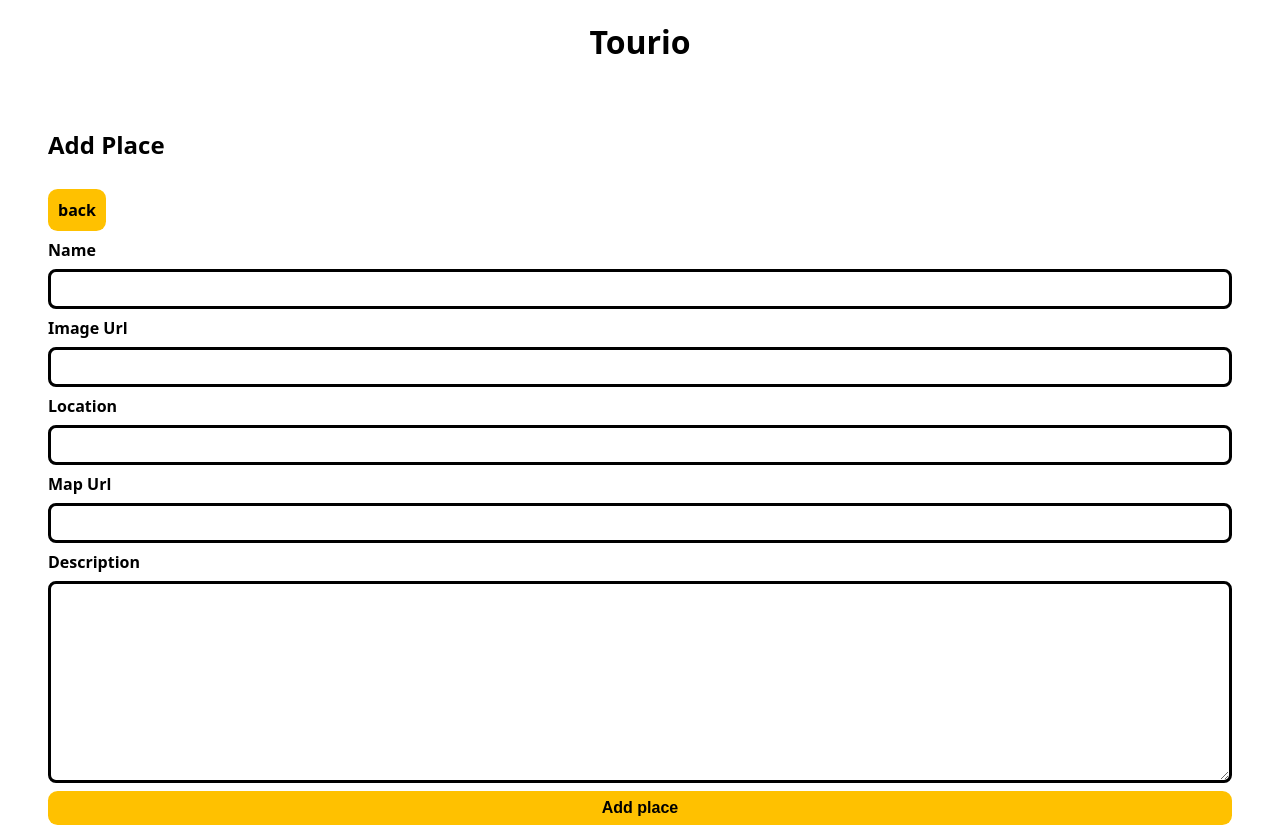
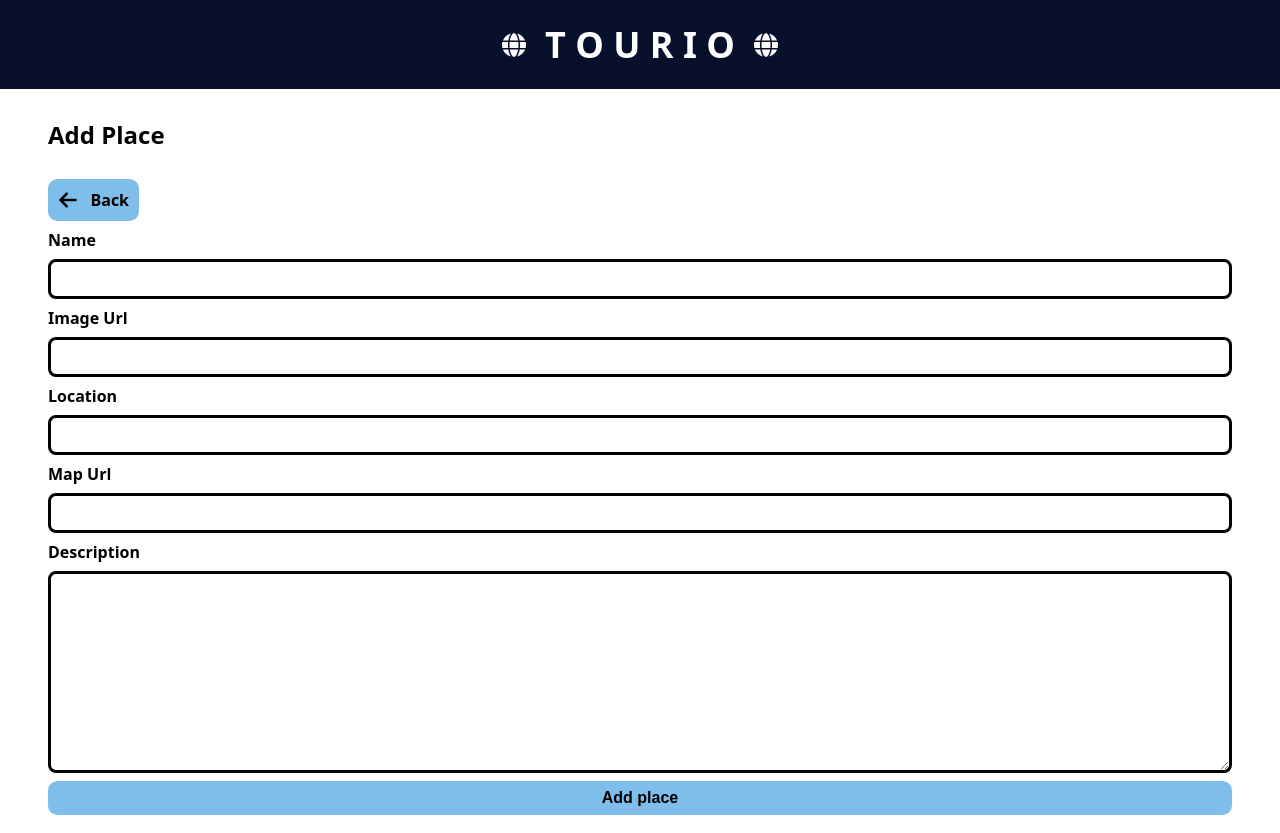
Before and after one commit to v-aru/ruslan-arunima-tourio-app, a Next.js app: page /create in a window 1280 px wide. Built offline with nearby package versions, Linux system fonts and the light colour scheme.

Commit message:
Update colors and title styling

```diff
--- a/components/Layout.js
+++ b/components/Layout.js
@@ -11,7 +11,7 @@ const Main = styled.main`
   width: 100%;
   max-width: 1200px;
   margin: 0 auto;
-  margin-top: 100px;
+  margin-top: 90px;
 `;
 
 export default function Layout({ children }) {
@@ -20,7 +20,7 @@ export default function Layout({ children }) {
       <Head>
         <title>Tourio</title>
       </Head>
-      <TitleBar />
+      <TitleBar/>
       <Main>{children}</Main>
     </>
   );
--- a/components/StyledButton.js
+++ b/components/StyledButton.js
@@ -1,7 +1,7 @@
 import styled, { css } from "styled-components";
 
 export const StyledButton = styled.button`
-  background-color: #FFC100;
+  background-color: #7FBEEB;
   padding: 0.5rem;
   border-radius: 0.6rem;
   color: black;
--- a/components/StyledLink.js
+++ b/components/StyledLink.js
@@ -1,7 +1,7 @@
 import styled, { css } from "styled-components";
 
 export const StyledLink = styled.a`
-  background-color: #FFC100;
+  background-color: #7FBEEB;
   padding: 10px;
   justify-content: center;
   border-radius: 0.6rem;
--- a/components/TitleBar.js
+++ b/components/TitleBar.js
@@ -1,17 +1,41 @@
 import styled from "styled-components";
 
-const Headline = styled.h1`
+const HeaderContainer = styled.header`
+  display: flex;
+  align-items: center;
+  font-size: 2rem;
+  justify-content: center;
+  padding: 20px;
+  background-color: #070F2B;
+  z-index: 1;
   position: fixed;
+  width: 100%;
   top: 0;
   left: 0;
-  width: 100%;
-  background-color: white;
-  margin: 0;
-  padding: 20px;
-  text-align: center;
-  z-index: 1;
+`;
+
+const Title = styled.h1`
+  margin: 0 10px;
+  font-size: 36px;
+  color: white;
+`;
+
+const GlobeIcon = styled.svg`
+  width: 24px;
+  height: 24px;
+  fill: white;
 `;
 
 export default function TitleBar() {
-  return <Headline>Tourio</Headline>;
+  return (
+    <HeaderContainer>
+        <GlobeIcon xmlns="http://www.w3.org/2000/svg" viewBox="0 0 512 512">
+          <path d="M352 256c0 22.2-1.2 43.6-3.3 64l-185.3 0c-2.2-20.4-3.3-41.8-3.3-64s1.2-43.6 3.3-64l185.3 0c2.2 20.4 3.3 41.8 3.3 64zm28.8-64l123.1 0c5.3 20.5 8.1 41.9 8.1 64s-2.8 43.5-8.1 64l-123.1 0c2.1-20.6 3.2-42 3.2-64s-1.1-43.4-3.2-64zm112.6-32l-116.7 0c-10-63.9-29.8-117.4-55.3-151.6c78.3 20.7 142 77.5 171.9 151.6zm-149.1 0l-176.6 0c6.1-36.4 15.5-68.6 27-94.7c10.5-23.6 22.2-40.7 33.5-51.5C239.4 3.2 248.7 0 256 0s16.6 3.2 27.8 13.8c11.3 10.8 23 27.9 33.5 51.5c11.6 26 20.9 58.2 27 94.7zm-209 0L18.6 160C48.6 85.9 112.2 29.1 190.6 8.4C165.1 42.6 145.3 96.1 135.3 160zM8.1 192l123.1 0c-2.1 20.6-3.2 42-3.2 64s1.1 43.4 3.2 64L8.1 320C2.8 299.5 0 278.1 0 256s2.8-43.5 8.1-64zM194.7 446.6c-11.6-26-20.9-58.2-27-94.6l176.6 0c-6.1 36.4-15.5 68.6-27 94.6c-10.5 23.6-22.2 40.7-33.5 51.5C272.6 508.8 263.3 512 256 512s-16.6-3.2-27.8-13.8c-11.3-10.8-23-27.9-33.5-51.5zM135.3 352c10 63.9 29.8 117.4 55.3 151.6C112.2 482.9 48.6 426.1 18.6 352l116.7 0zm358.1 0c-30 74.1-93.6 130.9-171.9 151.6c25.5-34.2 45.2-87.7 55.3-151.6l116.7 0z"/>
+        </GlobeIcon>
+        <Title>&nbsp;T&nbsp;O&nbsp;U&nbsp;R&nbsp;I&nbsp;O&nbsp;</Title>
+        <GlobeIcon xmlns="http://www.w3.org/2000/svg" viewBox="0 0 512 512">
+          <path d="M352 256c0 22.2-1.2 43.6-3.3 64l-185.3 0c-2.2-20.4-3.3-41.8-3.3-64s1.2-43.6 3.3-64l185.3 0c2.2 20.4 3.3 41.8 3.3 64zm28.8-64l123.1 0c5.3 20.5 8.1 41.9 8.1 64s-2.8 43.5-8.1 64l-123.1 0c2.1-20.6 3.2-42 3.2-64s-1.1-43.4-3.2-64zm112.6-32l-116.7 0c-10-63.9-29.8-117.4-55.3-151.6c78.3 20.7 142 77.5 171.9 151.6zm-149.1 0l-176.6 0c6.1-36.4 15.5-68.6 27-94.7c10.5-23.6 22.2-40.7 33.5-51.5C239.4 3.2 248.7 0 256 0s16.6 3.2 27.8 13.8c11.3 10.8 23 27.9 33.5 51.5c11.6 26 20.9 58.2 27 94.7zm-209 0L18.6 160C48.6 85.9 112.2 29.1 190.6 8.4C165.1 42.6 145.3 96.1 135.3 160zM8.1 192l123.1 0c-2.1 20.6-3.2 42-3.2 64s1.1 43.4 3.2 64L8.1 320C2.8 299.5 0 278.1 0 256s2.8-43.5 8.1-64zM194.7 446.6c-11.6-26-20.9-58.2-27-94.6l176.6 0c-6.1 36.4-15.5 68.6-27 94.6c-10.5 23.6-22.2 40.7-33.5 51.5C272.6 508.8 263.3 512 256 512s-16.6-3.2-27.8-13.8c-11.3-10.8-23-27.9-33.5-51.5zM135.3 352c10 63.9 29.8 117.4 55.3 151.6C112.2 482.9 48.6 426.1 18.6 352l116.7 0zm358.1 0c-30 74.1-93.6 130.9-171.9 151.6c25.5-34.2 45.2-87.7 55.3-151.6l116.7 0z"/>
+        </GlobeIcon>
+      </HeaderContainer>
+  );
 }
--- a/pages/create.js
+++ b/pages/create.js
@@ -6,6 +6,11 @@ import { StyledLink } from "../components/StyledLink.js";
 
 const StyledBackLink = styled(StyledLink)`
   justify-self: flex-start;
+`;
+
+const StyledIcon = styled.svg`
+  width: 20px;
+  height: 20px;
 `;
 
 export default function CreatePlacePage() {
@@ -29,7 +34,13 @@ export default function CreatePlacePage() {
     <>
       <h2 id="add-place">Add Place</h2>
       <Link href="/" passHref legacyBehavior>
-        <StyledBackLink>back</StyledBackLink>
+        <StyledBackLink>
+        <StyledIcon>
+          <svg xmlns="http://www.w3.org/2000/svg" viewBox="0 0 448 512"><path fill="black" d="M9.4 233.4c-12.5 12.5-12.5 32.8 0 45.3l160 160c12.5 12.5 32.8 12.5 45.3 0s12.5-32.8 0-45.3L109.2 288 416 288c17.7 0 32-14.3 32-32s-14.3-32-32-32l-306.7 0L214.6 118.6c12.5-12.5 12.5-32.8 0-45.3s-32.8-12.5-45.3 0l-160 160z"/></svg>
+          </StyledIcon>
+          &nbsp;&nbsp;
+          Back
+          </StyledBackLink>
       </Link>
       <Form onSubmit={addPlace} formName={"add-place"} />
     </>
--- a/pages/index.js
+++ b/pages/index.js
@@ -47,7 +47,7 @@ export default function Home() {
         })}
       </List>
       <Link href="/create" passHref legacyBehavior>
-        <FixedLink>+ place</FixedLink>
+        <FixedLink>+ Add new place</FixedLink>
       </Link>
     </>
   );
--- a/pages/places/[id]/index.js
+++ b/pages/places/[id]/index.js
@@ -27,7 +27,8 @@ const ButtonContainer = styled.section`
 const StyledLocationLink = styled(StyledLink)`
   justify-content: center;
   border: 3px solid #0A1045;
-  background-color: #9DBEBB;
+  background-color: #81ADC8;
+  color: black;
   font-size: 1rem;
   padding: 5px 10px;
   border-radius: 0.4rem;
```
